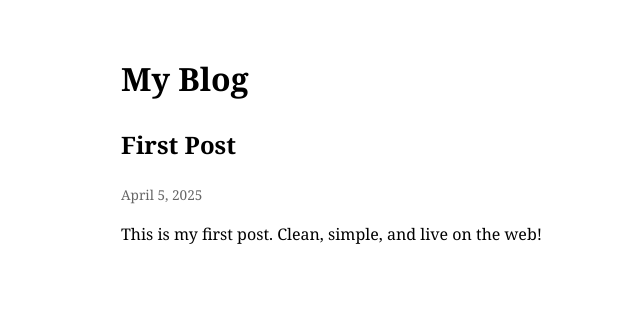
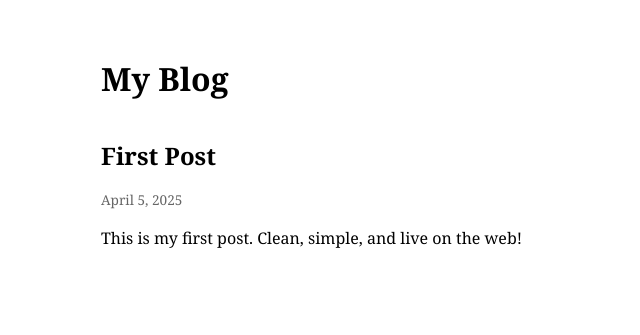
Before and after one commit to drydesign/standards, a plain HTML site: page index.html in a window 1280 px wide. Shown: the whole page, without its empty margins (219-859 px from the left). Drawn offline with Linux system fonts and the light colour scheme.

Commit message:
Update styles.css

```diff
--- a/styles.css
+++ b/styles.css
@@ -1,17 +1,39 @@
 body {
   font-family: Georgia, serif;
+  color: #000;
   background-color: #fff;
-  color: #000;
   line-height: 1.6;
   margin: 0;
+  padding: 0;
+}
+
+#container {
+  max-width: 640px;
+  margin: 0 auto;
   padding: 2rem;
-  max-width: 600px;
-  margin-left: auto;
-  margin-right: auto;
+}
+
+header h1 {
+  font-size: 2rem;
+  margin-bottom: 2rem;
+}
+
+main article {
+  margin-bottom: 3rem;
+}
+
+main article h2 {
+  font-size: 1.5rem;
+  margin-bottom: 0.25rem;
+}
+
+.date {
+  font-size: 0.85rem;
+  color: #666;
 }
 
 a {
-  color: black;
+  color: #000;
   text-decoration: none;
 }
 
@@ -19,7 +41,9 @@ a:hover {
   text-decoration: underline;
 }
 
-.date {
-  font-size: 0.85rem;
-  color: #666;
+aside {
+  font-size: 0.9rem;
+  margin-top: 2rem;
+  border-top: 1px solid #ccc;
+  padding-top: 1rem;
 }
```
